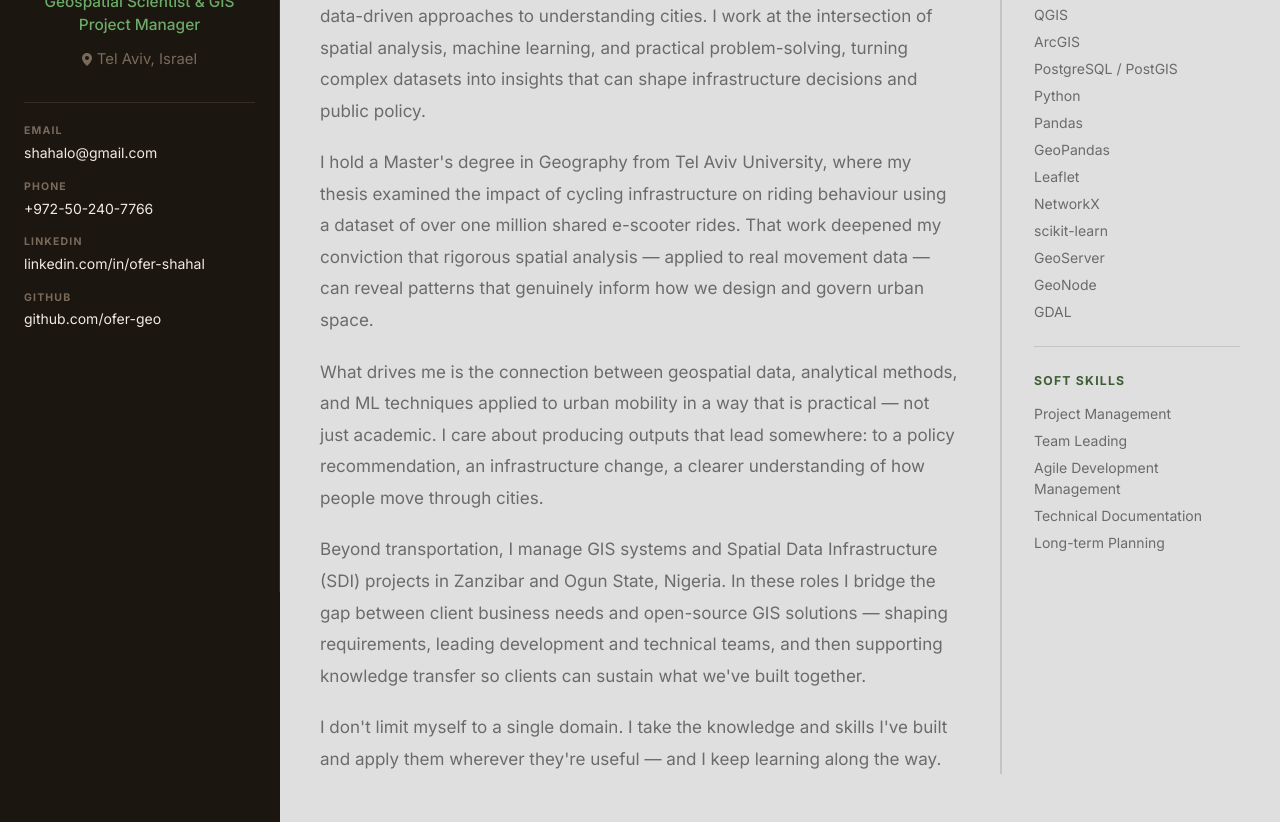
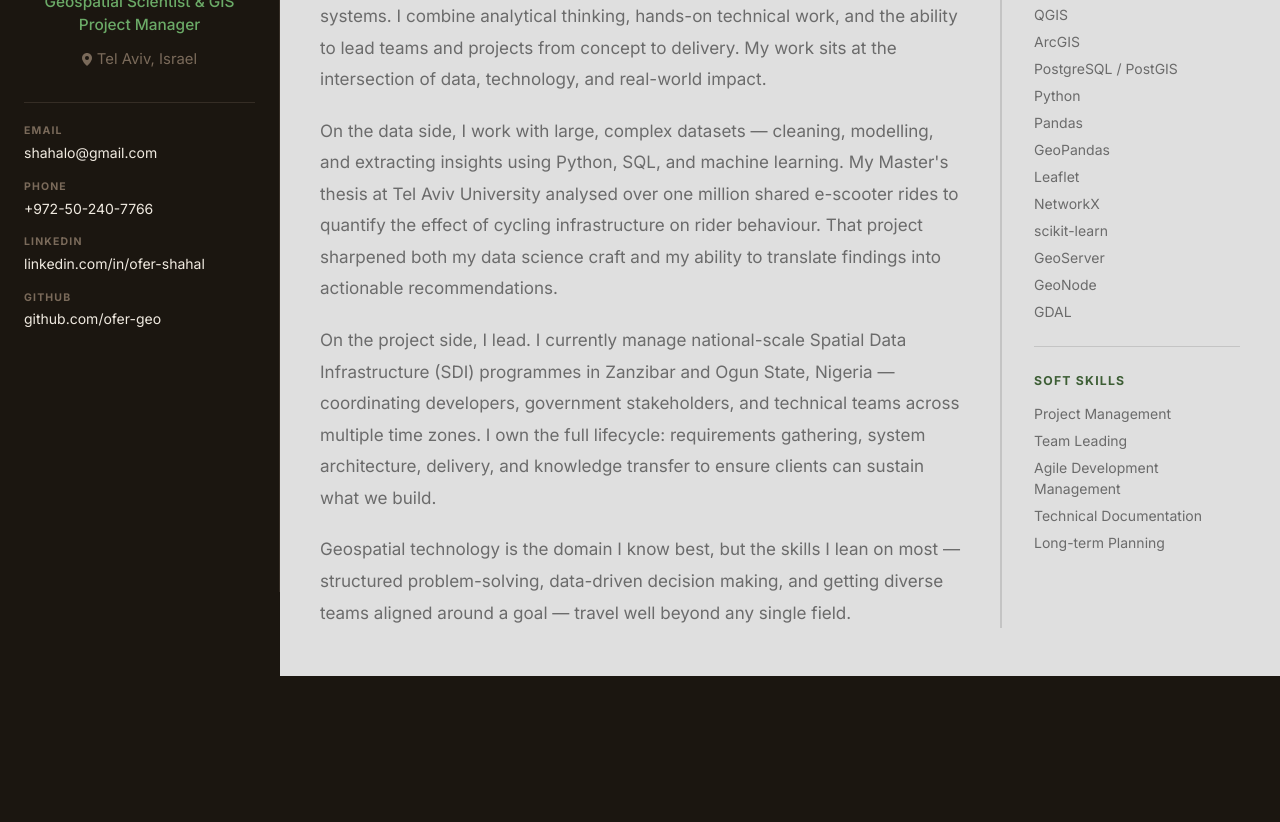
Before and after one commit to ofer-geo/personal_portfolio, an Astro site: page / in a window 1280 px wide. Shown: the part 208-1030 px from the top of the page. After the commit the page ends 884 px from the top, so only its background shows below. Built offline with nearby package versions, Linux system fonts and the light colour scheme; Astro itself is replaced by a stand-in of ours.

Commit message:
About: rebalance text toward data science and project management

```diff
--- a/src/components/TabAbout.astro
+++ b/src/components/TabAbout.astro
@@ -6,32 +6,27 @@
   <div class="about-layout">
     <div class="about-body">
       <p>
-        I'm Ofer — a geospatial scientist with a strong focus on urban mobility and data-driven approaches
-        to understanding cities. I work at the intersection of spatial analysis, machine learning, and
-        practical problem-solving, turning complex datasets into insights that can shape infrastructure
-        decisions and public policy.
+        I'm Ofer — a data scientist and project manager with deep roots in geospatial systems. I combine
+        analytical thinking, hands-on technical work, and the ability to lead teams and projects from
+        concept to delivery. My work sits at the intersection of data, technology, and real-world impact.
       </p>
       <p>
-        I hold a Master's degree in Geography from Tel Aviv University, where my thesis examined the
-        impact of cycling infrastructure on riding behaviour using a dataset of over one million shared
-        e-scooter rides. That work deepened my conviction that rigorous spatial analysis — applied to
-        real movement data — can reveal patterns that genuinely inform how we design and govern urban space.
+        On the data side, I work with large, complex datasets — cleaning, modelling, and extracting
+        insights using Python, SQL, and machine learning. My Master's thesis at Tel Aviv University
+        analysed over one million shared e-scooter rides to quantify the effect of cycling infrastructure
+        on rider behaviour. That project sharpened both my data science craft and my ability to translate
+        findings into actionable recommendations.
       </p>
       <p>
-        What drives me is the connection between geospatial data, analytical methods, and ML techniques
-        applied to urban mobility in a way that is practical — not just academic. I care about producing
-        outputs that lead somewhere: to a policy recommendation, an infrastructure change, a clearer
-        understanding of how people move through cities.
+        On the project side, I lead. I currently manage national-scale Spatial Data Infrastructure (SDI)
+        programmes in Zanzibar and Ogun State, Nigeria — coordinating developers, government stakeholders,
+        and technical teams across multiple time zones. I own the full lifecycle: requirements gathering,
+        system architecture, delivery, and knowledge transfer to ensure clients can sustain what we build.
       </p>
       <p>
-        Beyond transportation, I manage GIS systems and Spatial Data Infrastructure (SDI) projects in
-        Zanzibar and Ogun State, Nigeria. In these roles I bridge the gap between client business needs
-        and open-source GIS solutions — shaping requirements, leading development and technical teams,
-        and then supporting knowledge transfer so clients can sustain what we've built together.
-      </p>
-      <p>
-        I don't limit myself to a single domain. I take the knowledge and skills I've built and apply
-        them wherever they're useful — and I keep learning along the way.
+        Geospatial technology is the domain I know best, but the skills I lean on most — structured
+        problem-solving, data-driven decision making, and getting diverse teams aligned around a goal —
+        travel well beyond any single field.
       </p>
     </div>
 
```
